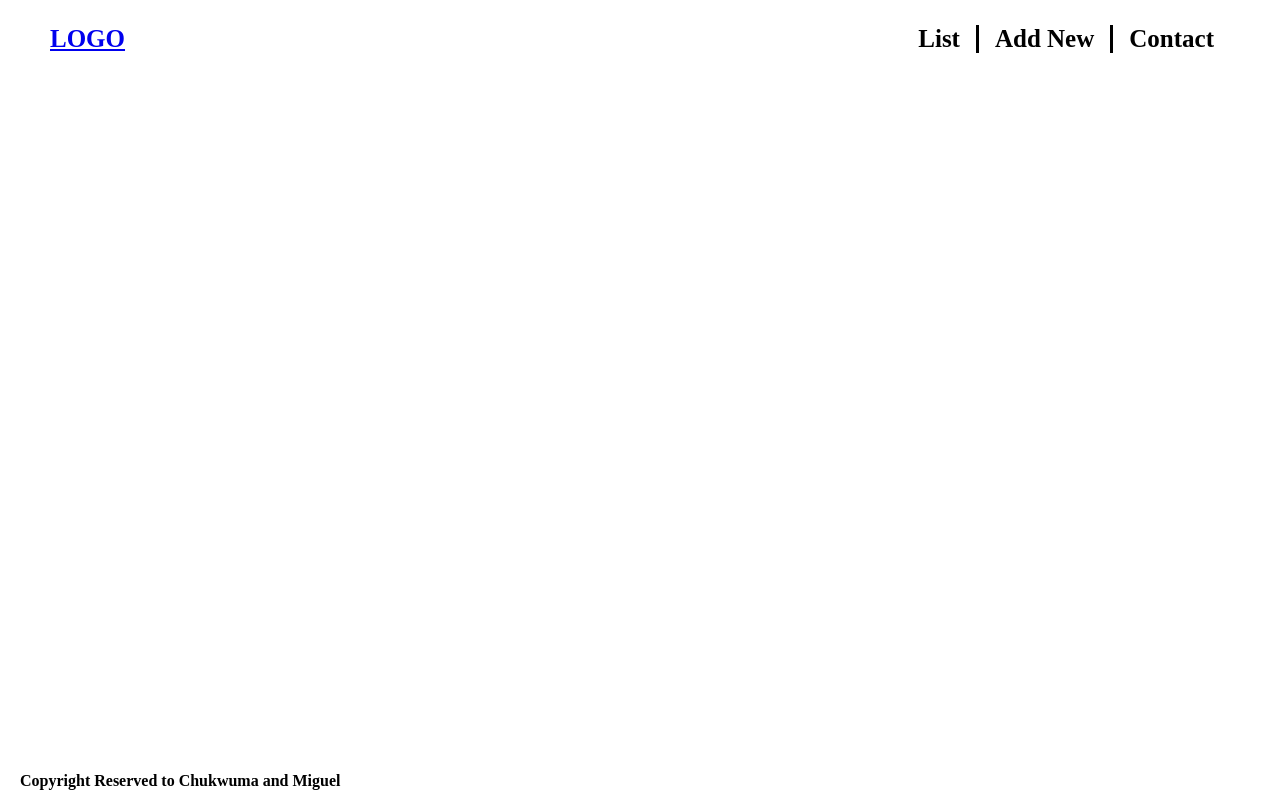
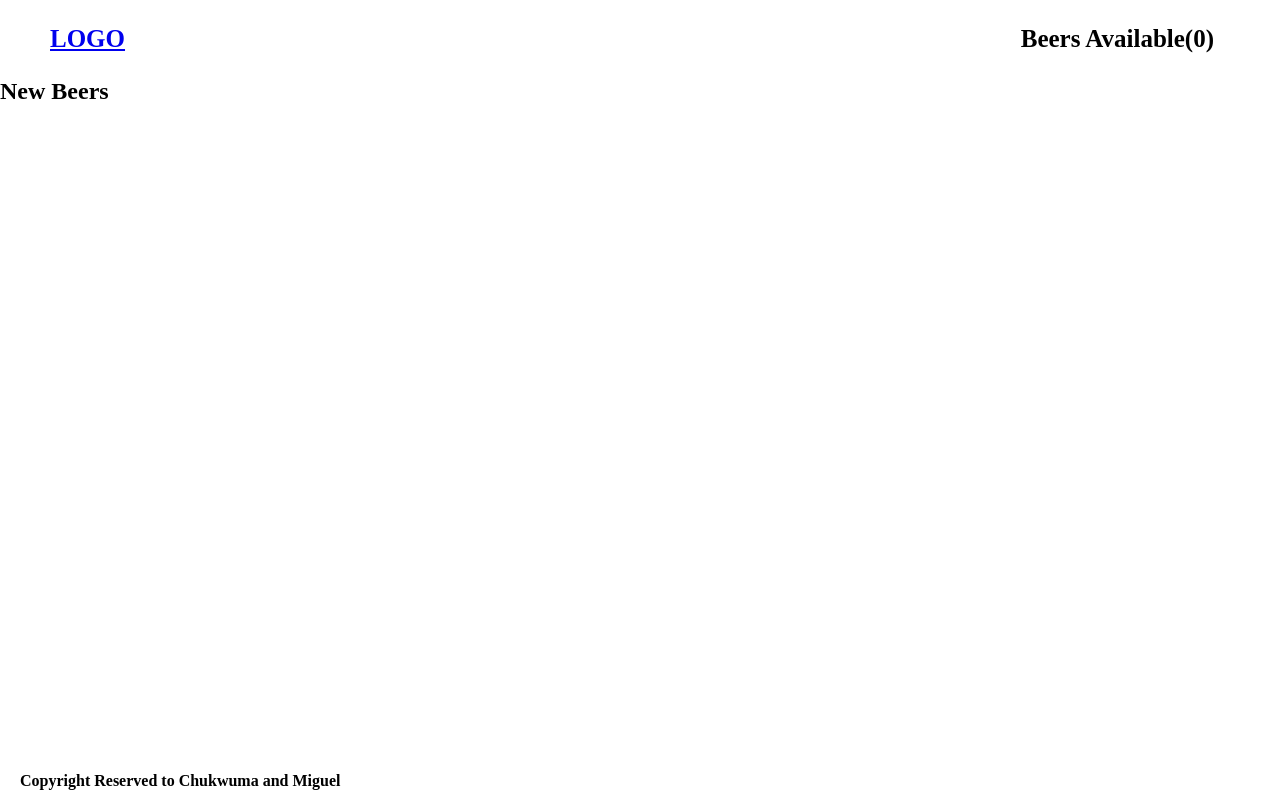
Before and after one commit to miguelesco/capstone-m2-api, a website built with webpack: page src/index.html in a window 1280 px wide. Built offline with nearby package versions, Linux system fonts and the light colour scheme; no server answers.

Commit message:
display number of elements in page

```diff
--- a/src/app/modules/render.js
+++ b/src/app/modules/render.js
@@ -1,6 +1,6 @@
 /* eslint-disable linebreak-style */
 /* eslint-disable no-trailing-spaces */
-import apiCall, { error, ul, appID } from './utilities.js';
+import apiCall, { error, ul, appID, liNav } from './utilities.js';
 import eventListeners from './evenListeners.js';
 
 let beerElement;
@@ -20,10 +20,14 @@ class Render {
     console.log(beersInfo, i);
   }
 
+  numberOfItems = (beersLength = 0) => {
+    const beerNumber = `<p>Beers Available(${beersLength})</p>`;
+    liNav.innerHTML = beerNumber;
+  }
+
   likesNumber = async () => {
     try {
       const response = await apiCall(`${appID}/likes`, 'GET', {}, true);
-      console.log(response);
       return JSON.parse(response);
     } catch (err) {
       error(err);
@@ -47,6 +51,7 @@ class Render {
     }
     const likes = await this.likesNumber();
     const beers = await this.refresh();
+    this.numberOfItems(beers.length);
     ul.innerHTML = '';
     beers.forEach((data) => {
       /* eslint-disable */
--- a/src/app/modules/utilities.js
+++ b/src/app/modules/utilities.js
@@ -1,8 +1,10 @@
 /* eslint-disable linebreak-style */
 export const ul = document.querySelector('.listContainer');
+export const appID = 'cuSc6vNb8MIaUDaK4qjK';
+const ulNav = document.querySelector('.nav-wrapper');
+export const liNav = ulNav.querySelector('.nav-element');
 const baseURL = 'https://api.punkapi.com/v2/';
 const likesBaseURL = 'https://us-central1-involvement-api.cloudfunctions.net/capstoneApi/apps/';
-export const appID = 'cuSc6vNb8MIaUDaK4qjK';
 
 export default async function apiCall(urlExtension = '', method = '', body, like = false) {
   let response;
--- a/src/index.html
+++ b/src/index.html
@@ -24,14 +24,13 @@
         LOGO
       </a>
       <ul class="nav-wrapper ">
-        <li class="nav-element"><p >List</p></li>
-        <li class="nav-element"><p  >Add New</p></li>
-        <li class="nav-element"><p >Contact</p></li>
+        <li class="nav-element"></li>
       </ul>
     </nav>
   </header>
   <main>
     <section id="card-list">
+      <h2>New Beers</h2>
       <ul class="listContainer">
       </ul>
     </section>
```
